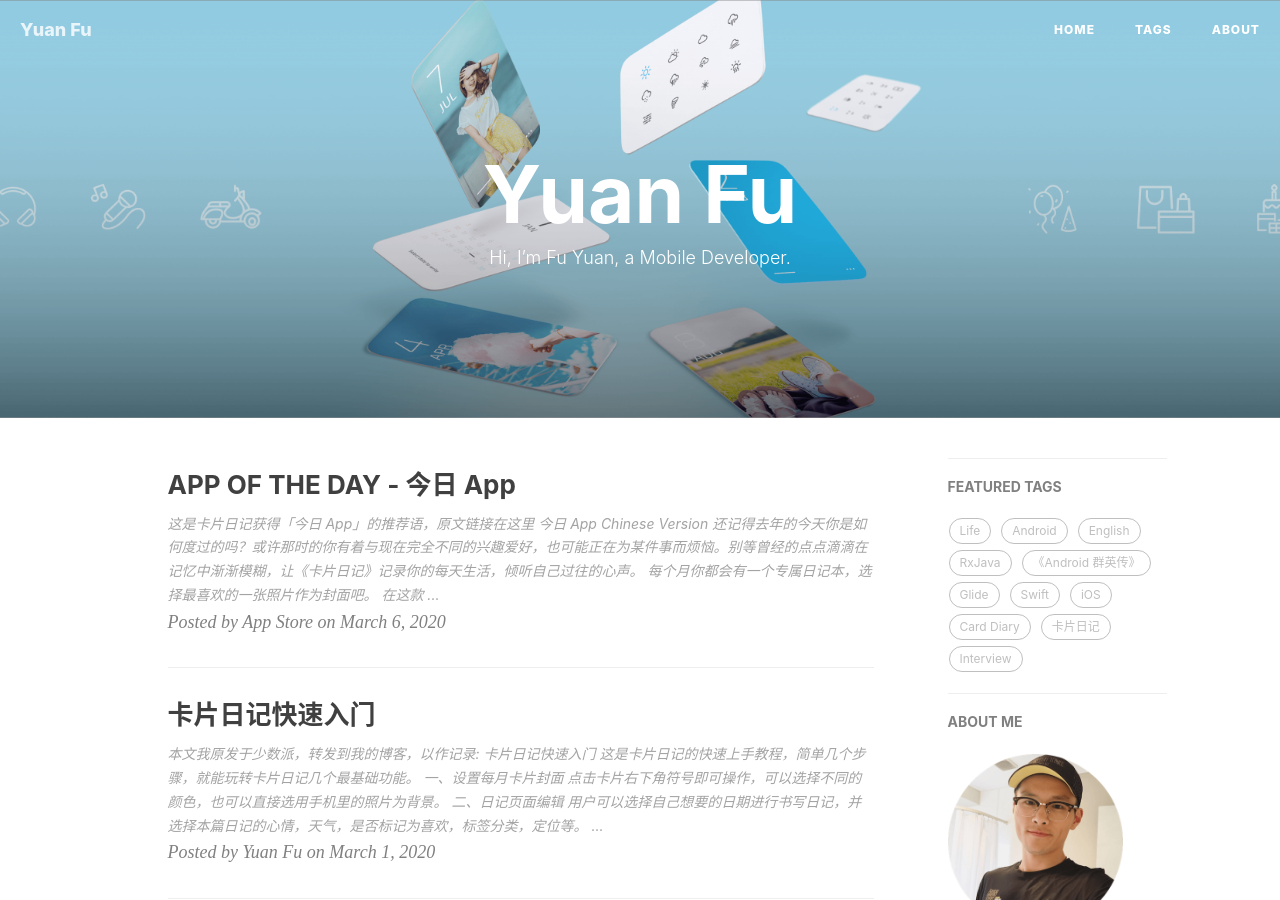
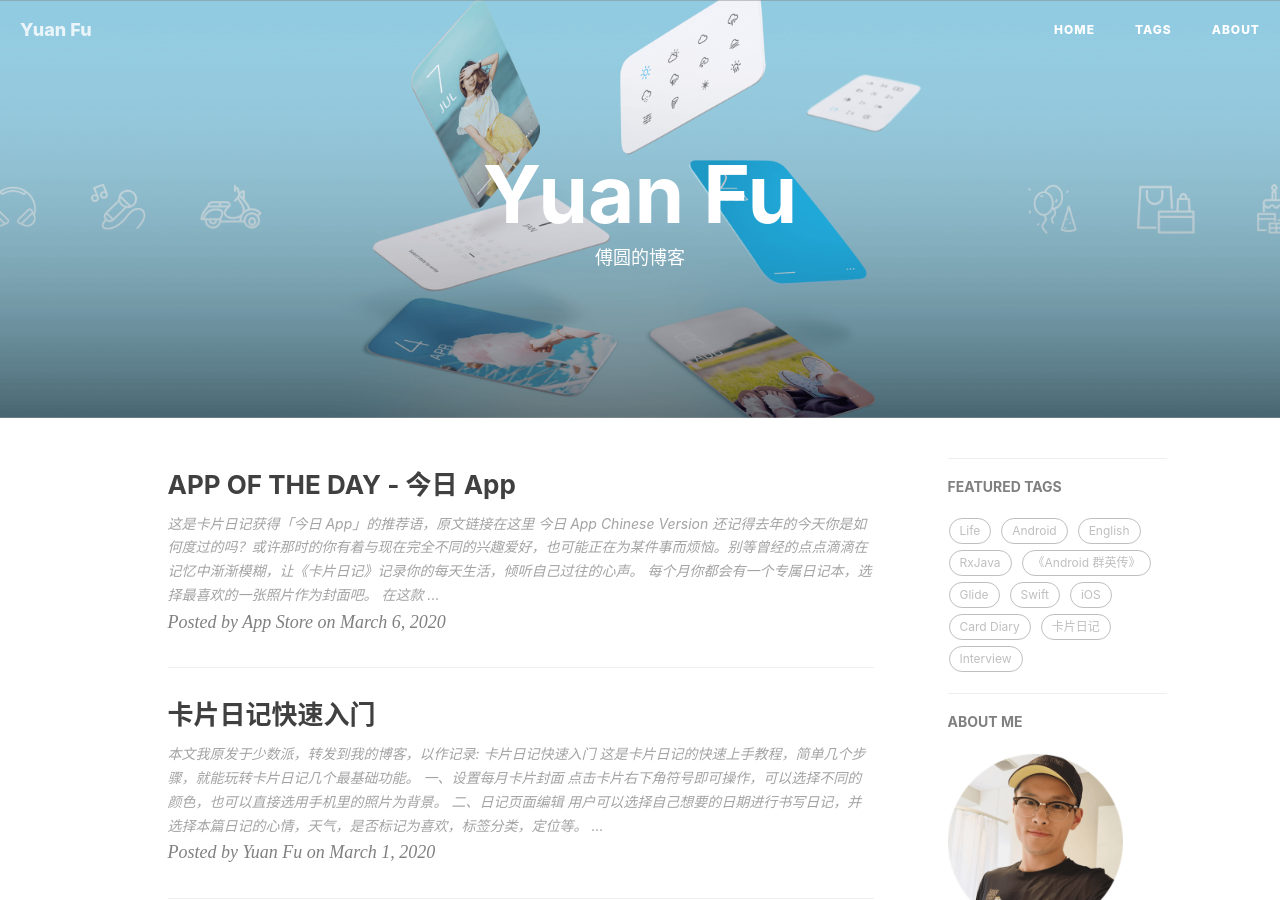
Before and after one commit to MrFuFuFu/mrfufufu.github.io, a Jekyll site: the page built from index.html, in a window 1280 px wide and 900 px high. Built offline with Jekyll 4.4.1, drawn with Linux system fonts in a browser that asks for light colours; nearby versions of some CDN libraries; the list of posts is cut into pages by our own code; comment, search, counter and statistics services are not loaded.

Commit message:
update info

```diff
--- a/index.html
+++ b/index.html
@@ -1,6 +1,6 @@
 ---
 layout: page
-description: "Hi, I’m Fu Yuan, a Mobile Developer."
+description: "傅圆的博客"
 ---
 
 {% for post in paginator.posts %}
```
